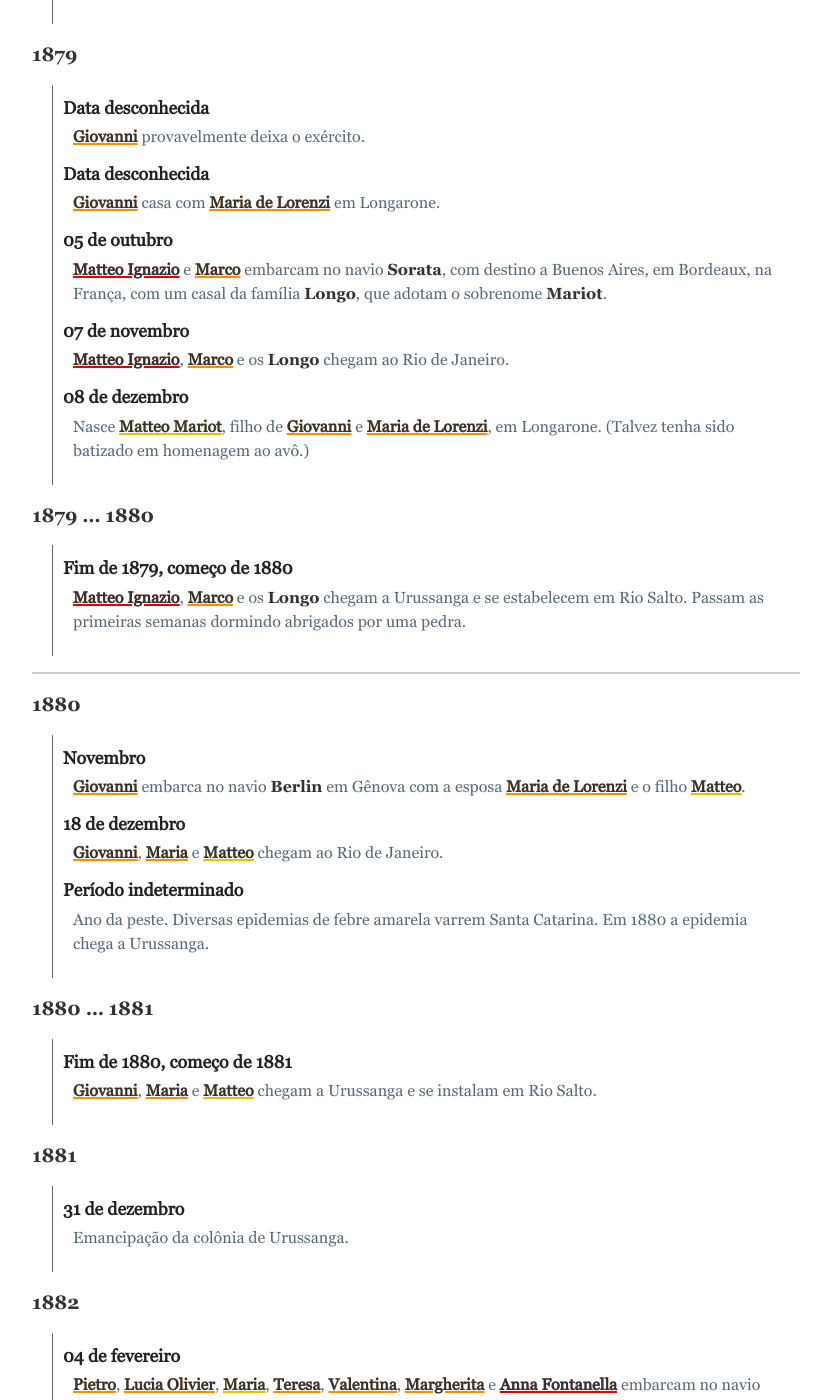
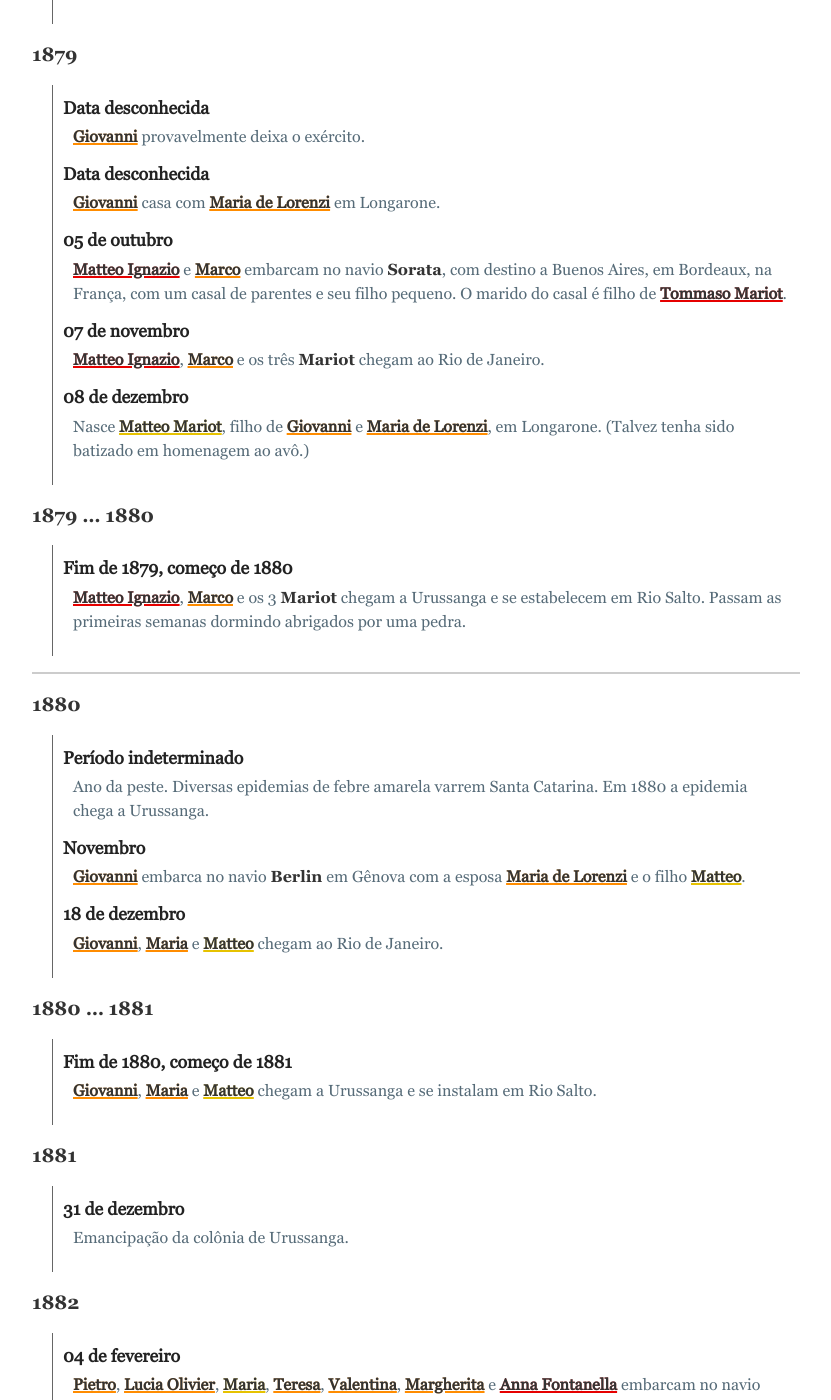
Before and after one commit to sentient06/mariot-family, a Jekyll site: the page built from eventos.md, in a window 1280 px wide and 1400 px high, scrolled down 5847 px. Shown: the whole window, without its empty margins (224-1055 px from the left). Built offline with Jekyll 4.4.1, drawn with Linux system fonts in a browser that asks for light colours; some web fonts are replaced; some of the changed text lies outside the part shown.

Commit message:
Adding content.

```diff
--- a/eventos.md
+++ b/eventos.md
@@ -197,29 +197,29 @@ Data desconhecida
 : <strong class="g2">Giovanni</strong> casa com <strong class="g2">Maria de Lorenzi</strong> em Longarone.
 
 05 de outubro
-: <strong class="g1">Matteo Ignazio</strong> e <strong class="g2">Marco</strong> embarcam no navio **Sorata**, com destino a Buenos Aires, em Bordeaux, na França, com um casal da família **Longo**, que adotam o sobrenome **Mariot**.
+: <strong class="g1">Matteo Ignazio</strong> e <strong class="g2">Marco</strong> embarcam no navio **Sorata**, com destino a Buenos Aires, em Bordeaux, na França, com um casal de parentes e seu filho pequeno. O marido do casal é filho de <strong class="g1">Tommaso Mariot</strong>.
 
 07 de novembro
-: <strong class="g1">Matteo Ignazio</strong>, <strong class="g2">Marco</strong> e os **Longo** chegam ao Rio de Janeiro.
+: <strong class="g1">Matteo Ignazio</strong>, <strong class="g2">Marco</strong> e os três **Mariot** chegam ao Rio de Janeiro.
 
 08 de dezembro
 : Nasce <strong class="g3">Matteo Mariot</strong>, filho de <strong class="g2">Giovanni</strong> e <strong class="g2">Maria de Lorenzi</strong>, em Longarone. (Talvez tenha sido batizado em homenagem ao avô.)
 
 # 1879 ... 1880
 Fim de 1879, começo de 1880
-: <strong class="g1">Matteo Ignazio</strong>, <strong class="g2">Marco</strong> e os **Longo** chegam a Urussanga e se estabelecem em Rio Salto. Passam as primeiras semanas dormindo abrigados por uma pedra.
+: <strong class="g1">Matteo Ignazio</strong>, <strong class="g2">Marco</strong> e os 3 **Mariot** chegam a Urussanga e se estabelecem em Rio Salto. Passam as primeiras semanas dormindo abrigados por uma pedra.
 
 ---
 
 # 1880
+Período indeterminado
+: Ano da peste. Diversas epidemias de febre amarela varrem Santa Catarina. Em 1880 a epidemia chega a Urussanga.
+
 Novembro
 : <strong class="g2">Giovanni</strong> embarca no navio **Berlin** em Gênova com a esposa <strong class="g2">Maria de Lorenzi</strong> e o filho <strong class="g3">Matteo</strong>.
 
 18 de dezembro
 : <strong class="g2">Giovanni</strong>, <strong class="g2">Maria</strong> e <strong class="g3">Matteo</strong> chegam ao Rio de Janeiro.
-
-Período indeterminado
-: Ano da peste. Diversas epidemias de febre amarela varrem Santa Catarina. Em 1880 a epidemia chega a Urussanga.
 
 <!-- https://carlosdamiao.wordpress.com/2020/07/26/memoria-de-saude-as-pestes-do-seculo-19-em-desterro-florianopolis/ -->
 
```
Also changed, not shown: other parts of eventos.md (+1 -1 lines).
